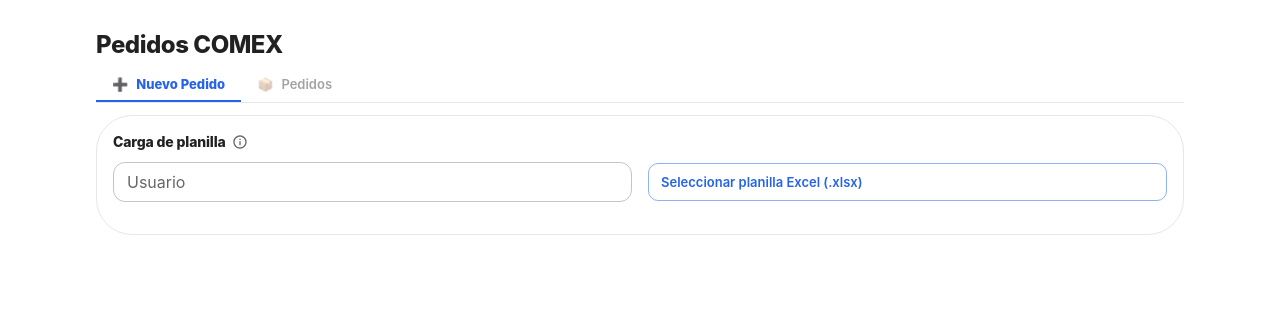
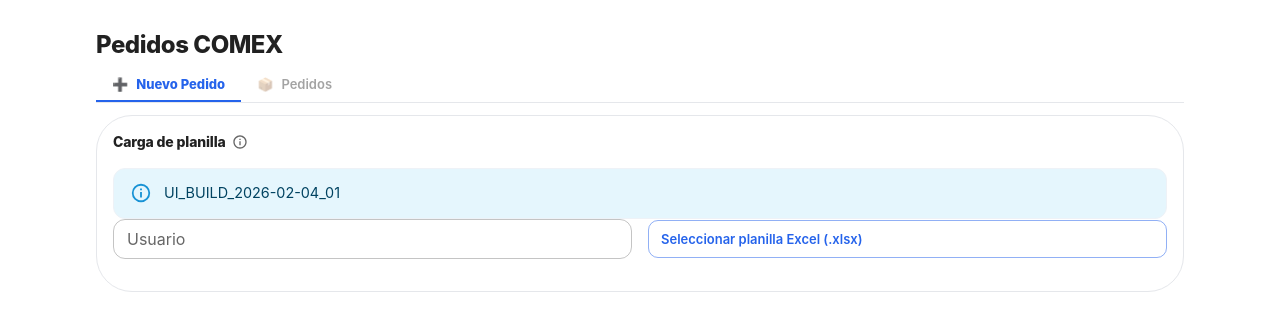
Before and after one commit to brandatta/comex-vicomx, a React (Vite) app in the folder client/: page / in a window 1280 px wide. Shown: the top 330 px of the page. Built offline with nearby package versions, Linux system fonts and the light colour scheme.

Commit message:
Update NuevoPedido.jsx

```diff
--- a/client/src/pages/NuevoPedido.jsx
+++ b/client/src/pages/NuevoPedido.jsx
@@ -3,6 +3,8 @@ import { Box, Button, TextField, Alert, Typography } from "@mui/material";
 import { DataGrid } from "@mui/x-data-grid";
 import SectionCard from "../components/SectionCard.jsx";
 import { previewExcel, generatePedidos } from "../api.js";
+const UI_BUILD = "UI_BUILD_2026-02-04_01";
+
 
 // --- FIX: soporta números como "9,81", "1.234,56", "$ 9.811,93", etc. ---
 function parseNumberAR(v) {
@@ -191,6 +193,9 @@ export default function NuevoPedido() {
   return (
     <Box>
       <SectionCard title="Carga de planilla" subtitle="Seleccioná el Excel y validamos columnas y valores.">
+        <Alert severity="info" sx={{ mt: 2 }}>
+          {UI_BUILD}
+        </Alert>
         <Box display="grid" gridTemplateColumns={{ xs: "1fr", md: "1fr 1fr" }} gap={2} alignItems="center">
           <TextField
             label="Usuario"
```
